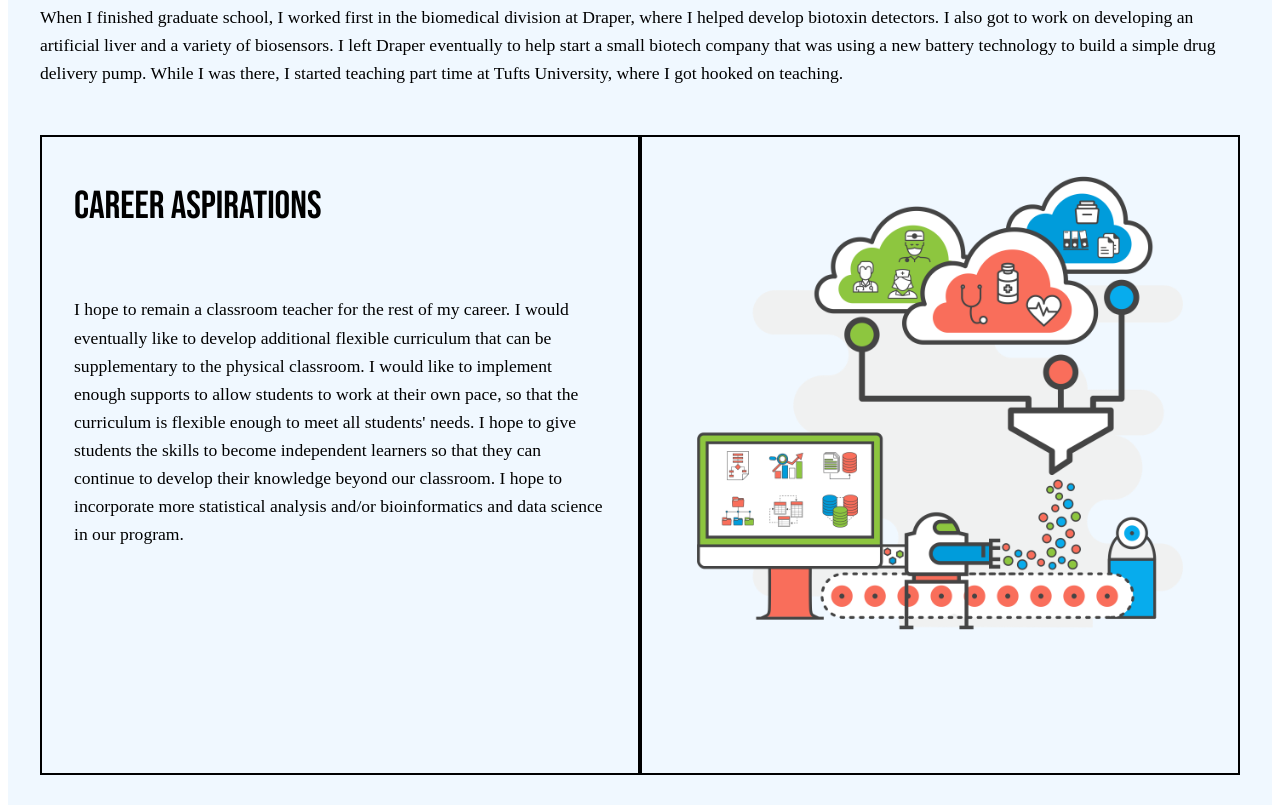
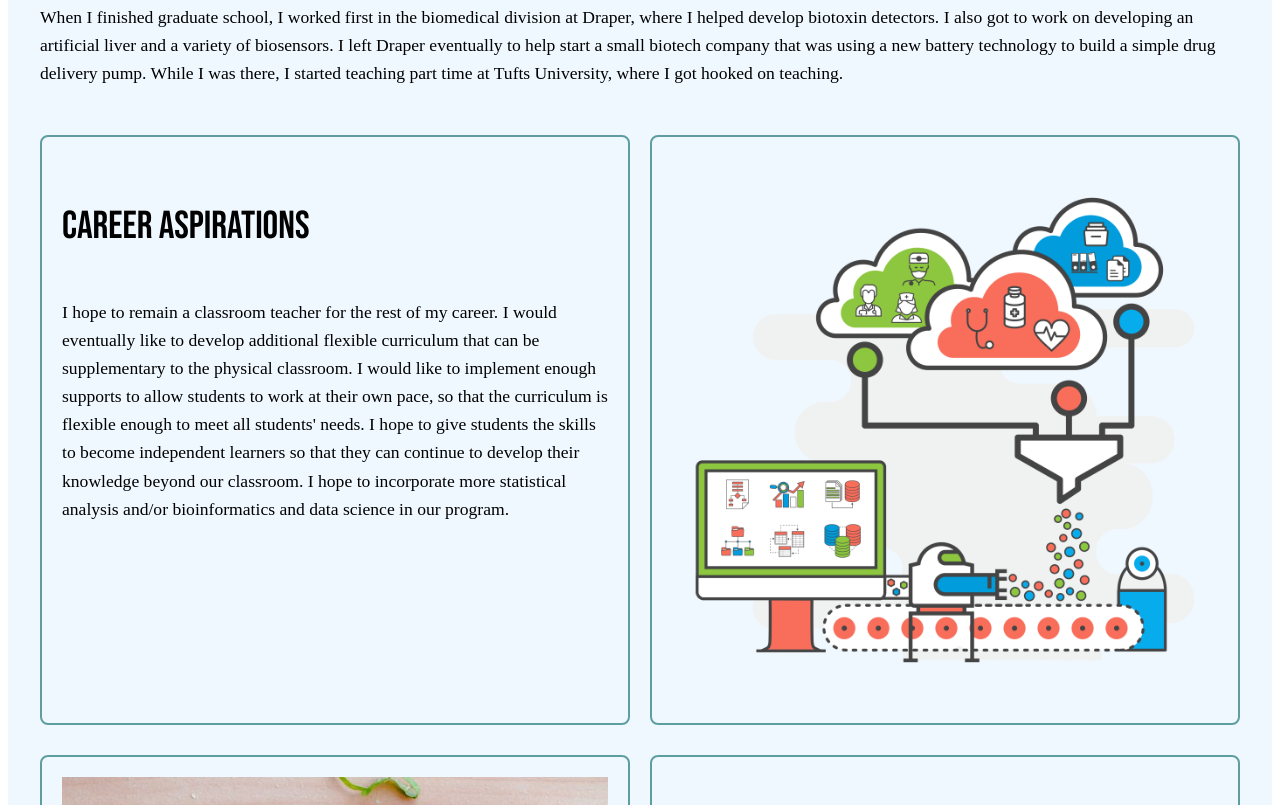
Before and after one commit to drtupper/Flexbox_to_HTML1, a plain HTML site: page index.html in a window 1280 px wide. Shown: the part 667-1472 px from the top of the page. Drawn offline with nearby package versions, Linux system fonts and the light colour scheme.

Commit message:
change styling for subcontainers

```diff
--- a/css/style.css
+++ b/css/style.css
@@ -42,19 +42,26 @@ section {
 }
 #career, #foods{
   display: flex;
-  flex-direction: row;
-  justify-content: center;
-  align-items: flex-start;
+  /* flex-direction: row; */
+  justify-content: space-between;
+  gap: 20px;
+  margin: 30px 0;
+  /* align-items: flex-start; */
+
 }
 
 .text, .pic{
-  width: 50%;
+  /* width: 50%;
   border: 2px solid black;
   padding: 0rem 2rem 0rem 2rem;
   min-height: 50vw;
   display: flex;
-  flex-direction: column;
+  flex-direction: column; */
   /* flex-grow: 1; */
+  flex: 1;
+  padding: 20px;
+  border: 2px solid cadetblue;
+  border-radius: 8px;
 
 }
 
```
